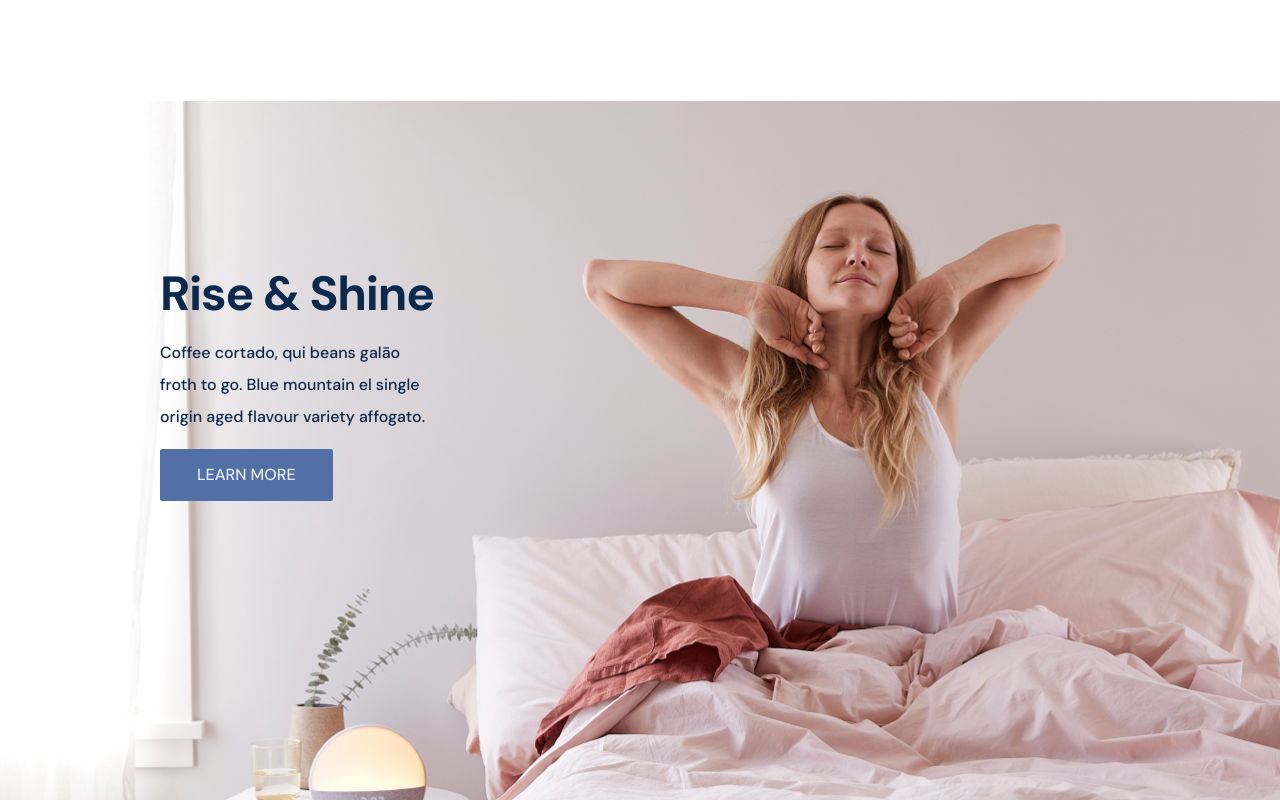
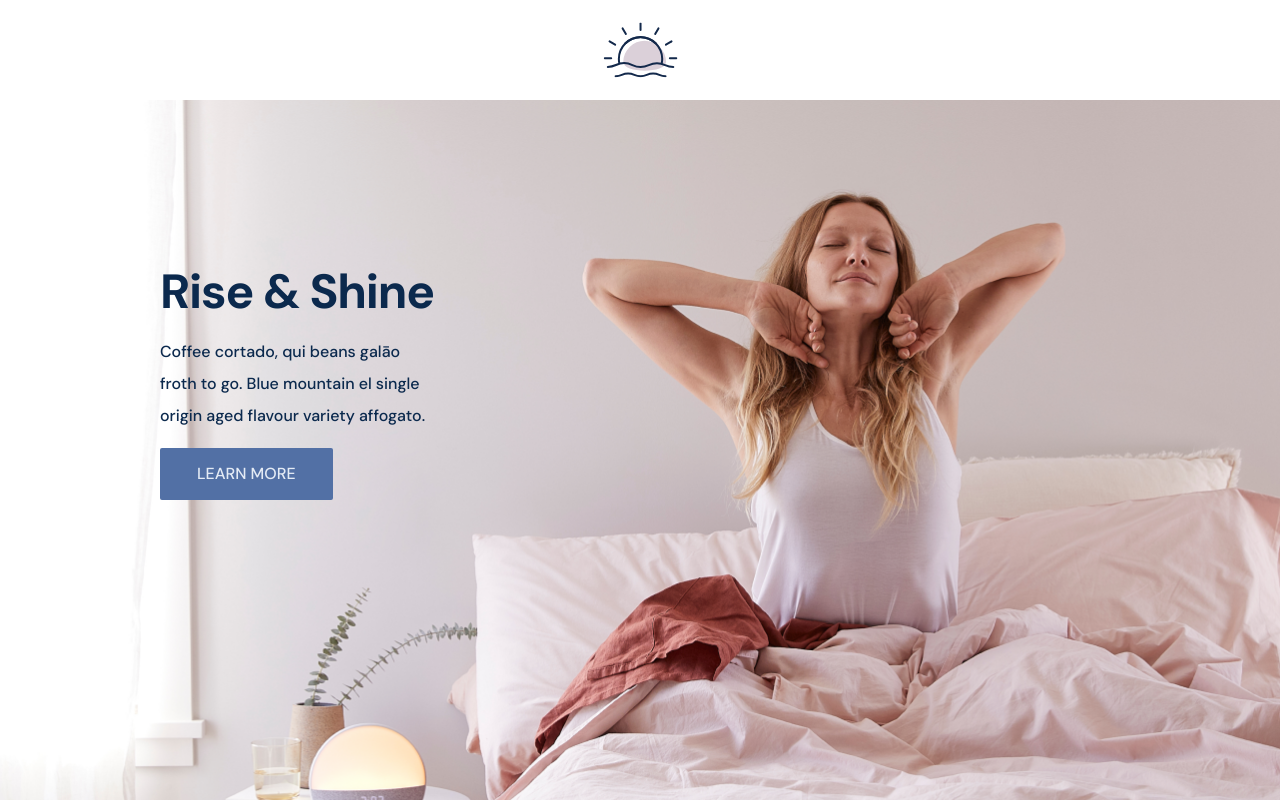
Before and after one commit to r742davis/Hatch-Project, a Next.js app: page / in a window 1280 px wide. Shown: the top 800 px of the page. Built offline with nearby package versions, Linux system fonts and the light colour scheme.

Commit message:
Feature: Header with SVG added, adjusted styles

```diff
--- /dev/null
+++ b/app/_components/Header/Header.module.scss
@@ -0,0 +1,11 @@
+.Header {
+	display: flex;
+	justify-content: center;
+	align-items: center;
+	width: 100%;
+	height: var(--header-height);
+	max-width: var(--max-width);
+	margin-inline: auto;
+	position: fixed;
+	top: 0;
+}
--- /dev/null
+++ b/app/_components/Header/Header.tsx
@@ -0,0 +1,13 @@
+import cn from "classnames";
+import { SunriseAlarm } from "@/icons";
+import styles from "./Header.module.scss";
+
+export const SCROLL_DEBOUNCE_DELAY = 10;
+
+export function Header() {
+	return (
+		<header className={cn(styles["Header"])}>
+			<SunriseAlarm />
+		</header>
+	);
+}
--- /dev/null
+++ b/app/_components/Header/index.ts
@@ -0,0 +1 @@
+export { Header } from "./Header";
--- a/app/_components/Main/Main.module.scss
+++ b/app/_components/Main/Main.module.scss
@@ -7,6 +7,6 @@
 	width: 100%;
 	margin-inline: auto;
 	min-height: var(--viewport-height);
-	padding-top: calc((var(--header-height) + var(--viewport-padding)));
+	padding-top: var(--header-height);
 	scroll-padding-top: 500px;
 }
--- a/app/_components/index.ts
+++ b/app/_components/index.ts
@@ -1,5 +1,6 @@
 export * from "./Button";
 export * from "./Card";
 export * from "./FeaturePanels";
+export * from "./Header";
 export * from "./Hero";
 export * from "./Main";
--- a/app/_styles/globals.css
+++ b/app/_styles/globals.css
@@ -1,6 +1,7 @@
 :root {
 	--viewport-height: calc(100vh - var(--header-height) - var(--viewport-padding));
 	--viewport-padding: 4vw;
+	--header-height: 100px;
 	--max-width: 1880px;
 	--border-radius: 1.2rem;
 
@@ -37,8 +38,6 @@
 	--cyan-3: color(display-p3 0.888 0.965 0.975);
 
 	--violet-a1: color(display-p3 0.349 0.024 0.675/0.012);
-
-	--header-height: 50px;
 }
 
 @media screen and (max-width: 37.5rem) {
--- a/app/layout.tsx
+++ b/app/layout.tsx
@@ -1,6 +1,6 @@
 import type { Metadata } from "next";
 import { DM_Sans } from "next/font/google";
-import { Main } from "@/components";
+import { Header, Main } from "@/components";
 import "./_styles/globals.css";
 
 const dmSans = DM_Sans({
@@ -23,9 +23,8 @@ export default function RootLayout({
 	return (
 		<html lang='en'>
 			<body className={dmSans.className}>
-				{/* <Header /> */}
+				<Header />
 				<Main>{children}</Main>
-				{/* <Footer /> */}
 			</body>
 		</html>
 	);
```
